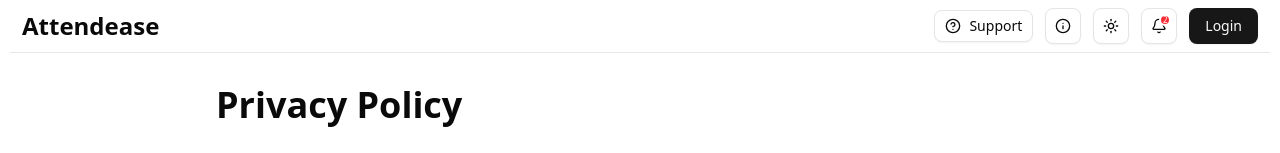
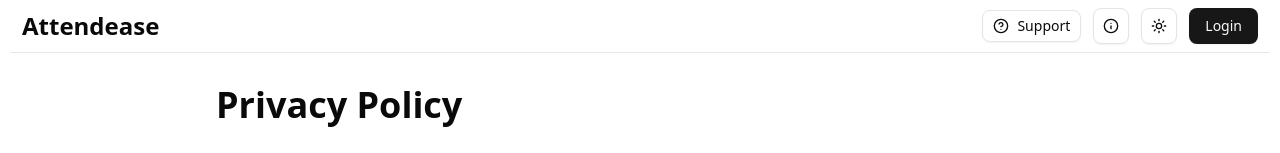
Before and after one commit to overwatchh/998-jc3dn, a Next.js app: page /privacy in a window 1280 px wide. Shown: the top 153 px of the page. Built offline with nearby package versions, Linux system fonts and the light colour scheme; no server answers.

Commit message:
fix: render NotificationIcon based on user session

```diff
--- a/src/components/header.tsx
+++ b/src/components/header.tsx
@@ -226,7 +226,7 @@ export const Header = () => {
             </TooltipContent>
           </Tooltip>
           <ThemeToggler />
-          <NotificationIcon />
+          {session?.user && <NotificationIcon />}
           <LoginButton />
         </div>
       </div>
```
